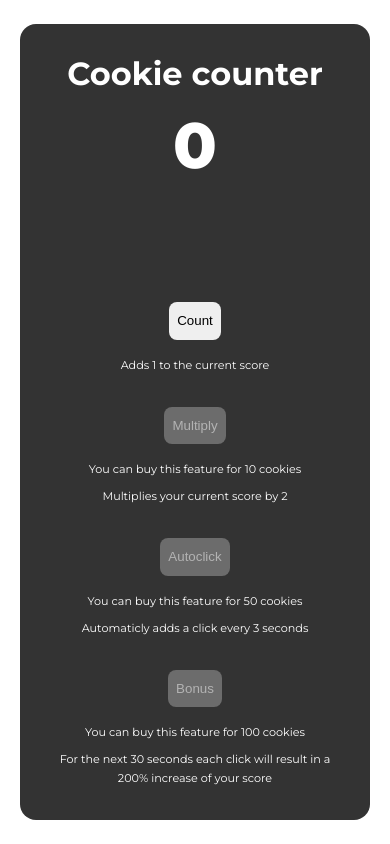
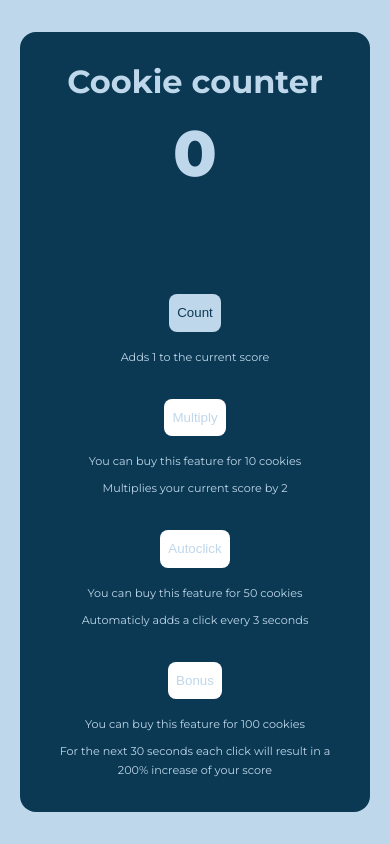
Before and after one commit to jelle-vdp/js-cookie-counter, a plain HTML site: page index.html in a window 390 px wide. Drawn offline with Linux system fonts and the light colour scheme.

Commit message:
added a different color scheme

```diff
--- a/style.scss
+++ b/style.scss
@@ -1,8 +1,10 @@
 @import url('https://fonts.googleapis.com/css2?family=Montserrat:ital,wght@0,300;0,400;0,500;0,700;0,800;1,100;1,200;1,400;1,500;1,600;1,700;1,800&display=swap');
 
 
-$color : white;
-$color-black : #333;
+$c-light : #BFD7EA;
+$c-dark : #0B3954;
+$c-gray: #CBD2D0;
+$c-special: #C2E7DA;
 
 * {
     margin:0;
@@ -11,7 +13,7 @@ $color-black : #333;
 }
 
 body {
-    background: $color;
+    background: $c-light;
     display:flex;
     font-family: 'Montserrat', sans-serif;
     align-content: center;
@@ -23,8 +25,8 @@ main {
     margin:auto;
     max-width: 1000px;
     width:100%;
-    background: $color-black;
-    color: $color;
+    background: $c-dark;
+    color: $c-light;
     padding:2rem;
     display:flex;
     flex-direction: column;
@@ -36,6 +38,9 @@ main {
             margin: auto 20px;
         }
 
+        @media (max-width:600px){
+            margin: 20px;
+        }
 
     h1 {
         line-height:1.1;
@@ -91,13 +96,16 @@ main {
                 border-radius: 0.5rem;
                 cursor: pointer;
                 border-width: 0px;
+                background: $c-light;
+                color: $c-dark;
 
                 &:not(:disabled):hover {
-                    background: darken($color, 20%);
+                    background: darken($c-light, 5%);
                 }
 
                 &:disabled {
-                    color: darken($color, 30%);
+                    background: lighten($c-light, 50%);
+                    color: $c-light;
                     cursor: not-allowed;
                 }
             }
```
Also changed, not shown: index.html (+1 -1 lines), style.css, 1 other file.
